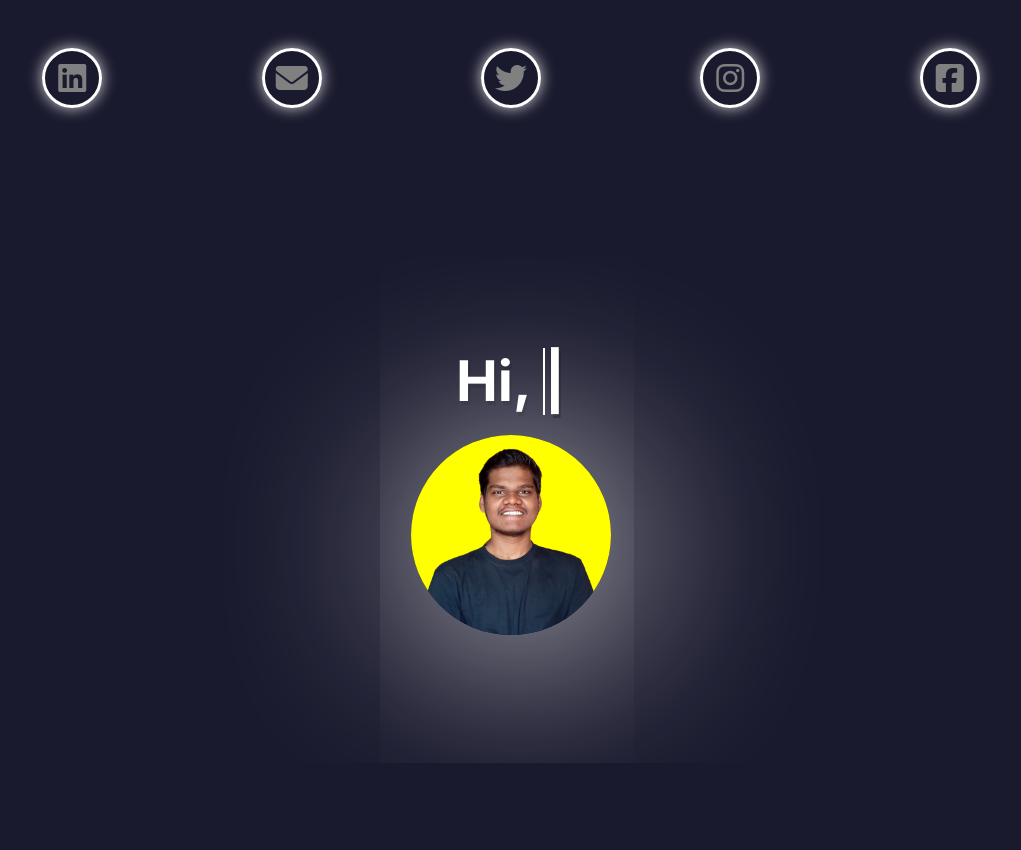
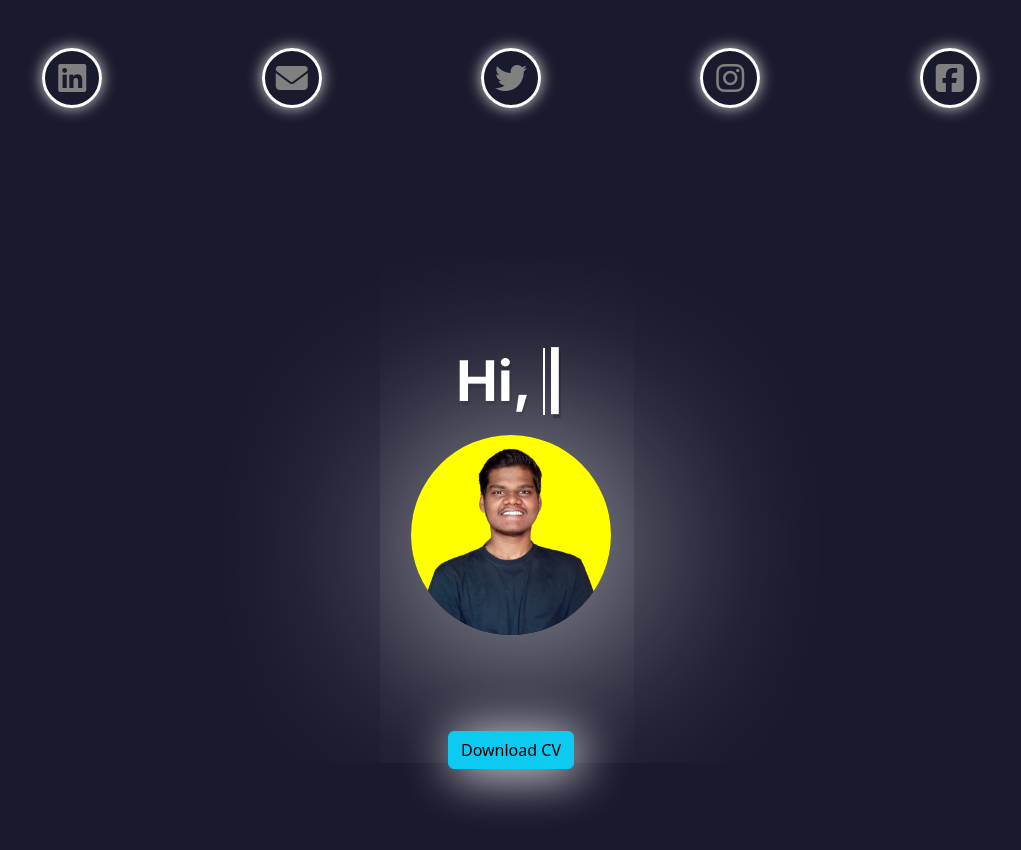
Before and after one commit to SAICSP/PortFolio, a React (Vite) app: page / in a window 1280 px wide. Shown: the top 850 px of the page, without its empty margins (129-1150 px from the left). Built offline with nearby package versions, Linux system fonts and the light colour scheme.

Commit message:
several changes

```diff
--- a/src/Components/Hero.css
+++ b/src/Components/Hero.css
@@ -106,3 +106,7 @@ h1 {
         opacity: 0;
     }
 }
+
+button{
+    box-shadow: 5px 5px 50px white !important;
+}
--- a/src/Components/Hero.jsx
+++ b/src/Components/Hero.jsx
@@ -65,9 +65,12 @@ function Hero() {
                     <motion.img
                         src="/sp-Photoroom.png"
                         alt="Sai Prakash"
-                        className="hero-image"
+                        className="hero-image mb-5"
                     />
-                </motion.a>
+                </motion.a> <br />
+                <a href="/cv.pdf" download="CSP.pdf">
+                    <button className='btn btn-info mt-5'>Download CV</button>
+                </a>
             </div>
         </div>
     );
```
Also changed, not shown: 1 other file (tests, documents, lock files or other folders).
